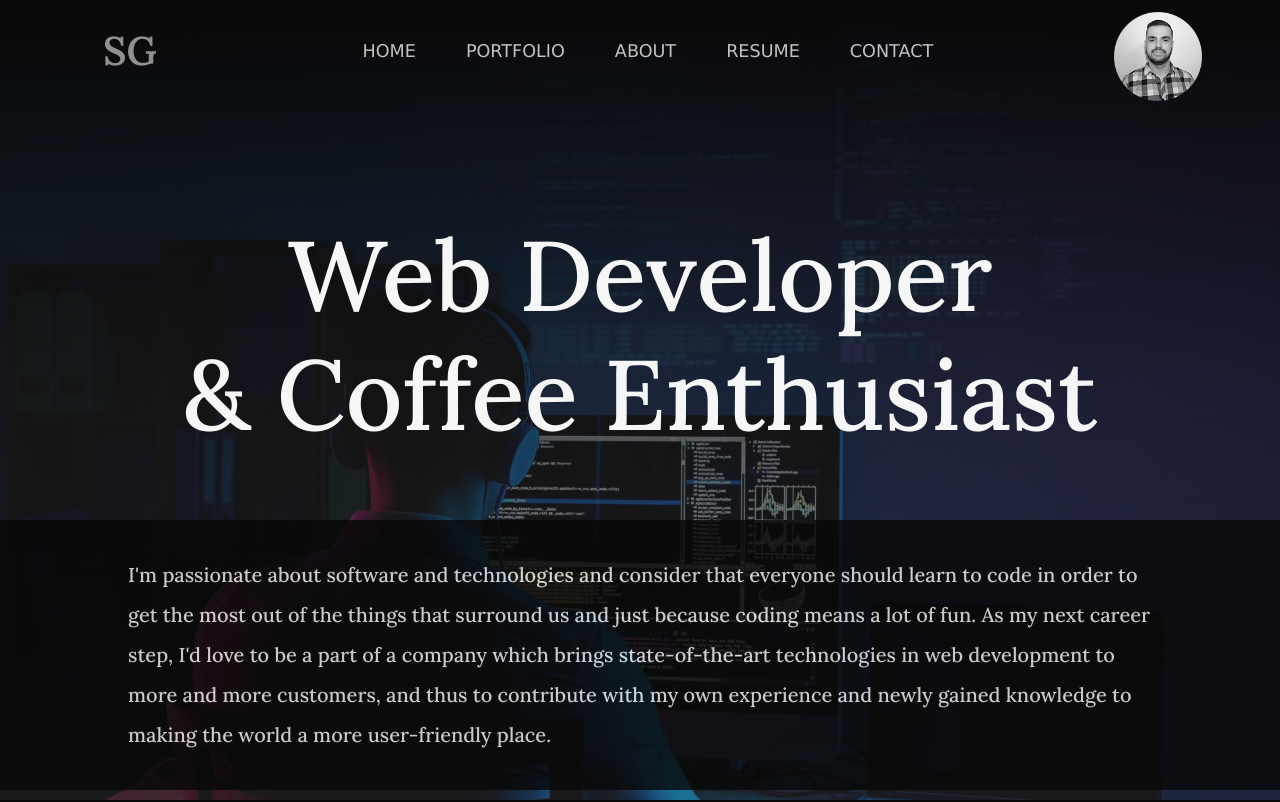
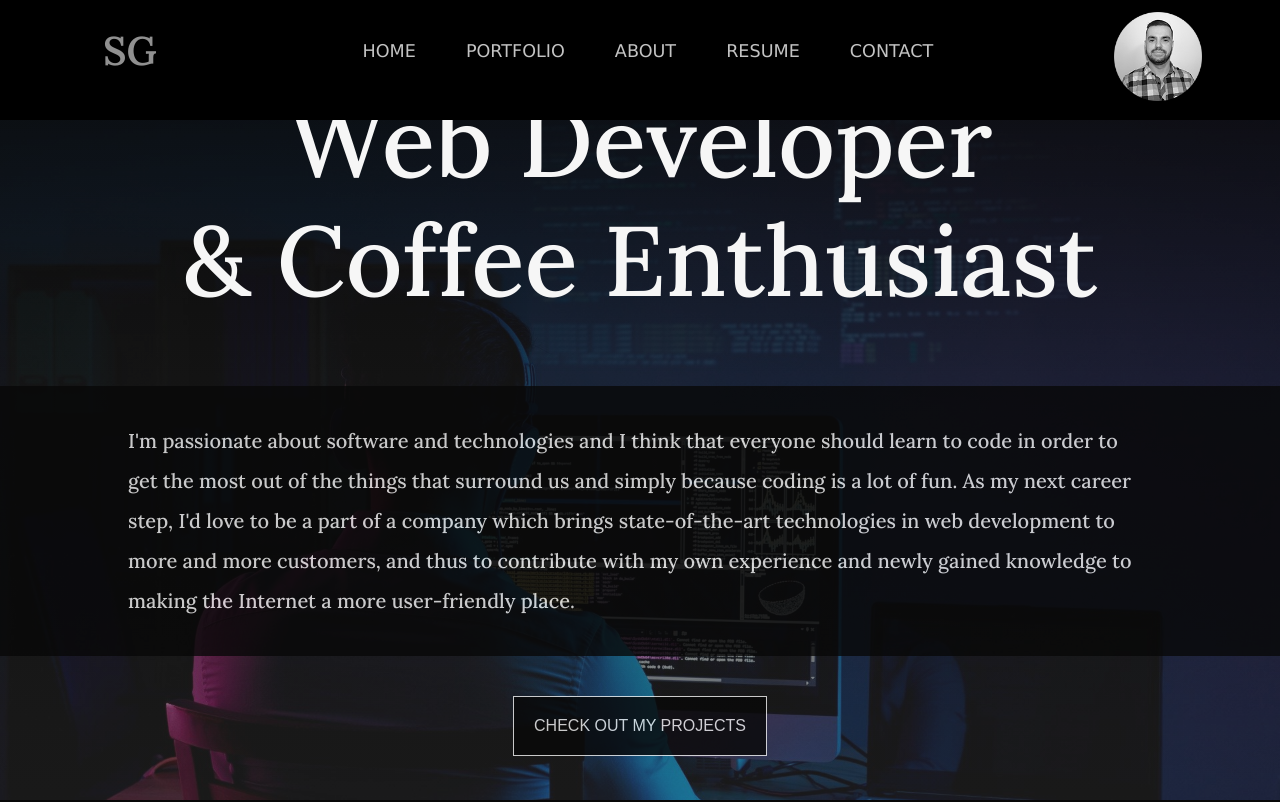
Before and after one commit to Stan-Getz/personal-website, a React (Create React App) app: page / in a window 1280 px wide. Shown: the top 802 px of the page. Built offline with nearby package versions, Linux system fonts and the light colour scheme.

Commit message:
Add minor changes

```diff
--- a/src/components/Footer/Footer.css
+++ b/src/components/Footer/Footer.css
@@ -21,6 +21,7 @@
 
 .soc-btn-container *:hover {
   color: var(--mainWhite);
+  transition: 0.2s;
 }
 
 .signature {
--- a/src/components/Footer/Footer.js
+++ b/src/components/Footer/Footer.js
@@ -71,7 +71,7 @@ class Footer extends React.Component {
             </div>
           </div>
           <div className="signature">
-            © 2021 SG. All rights reserved. Developed by Stanislav Genunchi
+            © 2023 SG. All rights reserved. Developed by Stanislav Genunchi
           </div>
           <div className="terms-privacy-container">
             <Link to="/terms">terms & conditions</Link>
--- a/src/components/Header/Navbar.css
+++ b/src/components/Header/Navbar.css
@@ -1,5 +1,8 @@
 .navbar {
-  height: 150px;
+  height: 120px;
+  position: fixed;
+  z-index: 99;
+  background-color: black;
 }
 
 .navbar-container {
@@ -109,6 +112,10 @@ a:after {
     margin-top: 10px;
   }
 
+  .navbar {
+    height: 170px;
+  }
+
   .navbar-center a {
     text-decoration: none;
     text-transform: uppercase;
--- a/src/components/Hero/Hero.css
+++ b/src/components/Hero/Hero.css
@@ -11,6 +11,7 @@
   flex-direction: column;
   align-items: center;
   height: 100%;
+  padding-top: 16px;
 }
 
 .hero-content h1 {
--- a/src/components/Hero/Hero.js
+++ b/src/components/Hero/Hero.js
@@ -16,14 +16,14 @@ class Hero extends React.Component {
             </h1>
             <div className="text-container">
               <p>
-                I'm passionate about software and technologies and consider that
+                I'm passionate about software and technologies and I think that
                 everyone should learn to code in order to get the most out of
-                the things that surround us and just because coding means a lot
+                the things that surround us and simply because coding is a lot
                 of fun. As my next career step, I'd love to be a part of a
                 company which brings state-of-the-art technologies in web
                 development to more and more customers, and thus to contribute
                 with my own experience and newly gained knowledge to making the
-                world a more user-friendly place.
+                Internet a more user-friendly place.
               </p>
             </div>
             <div className="hero-btn-container">
```
